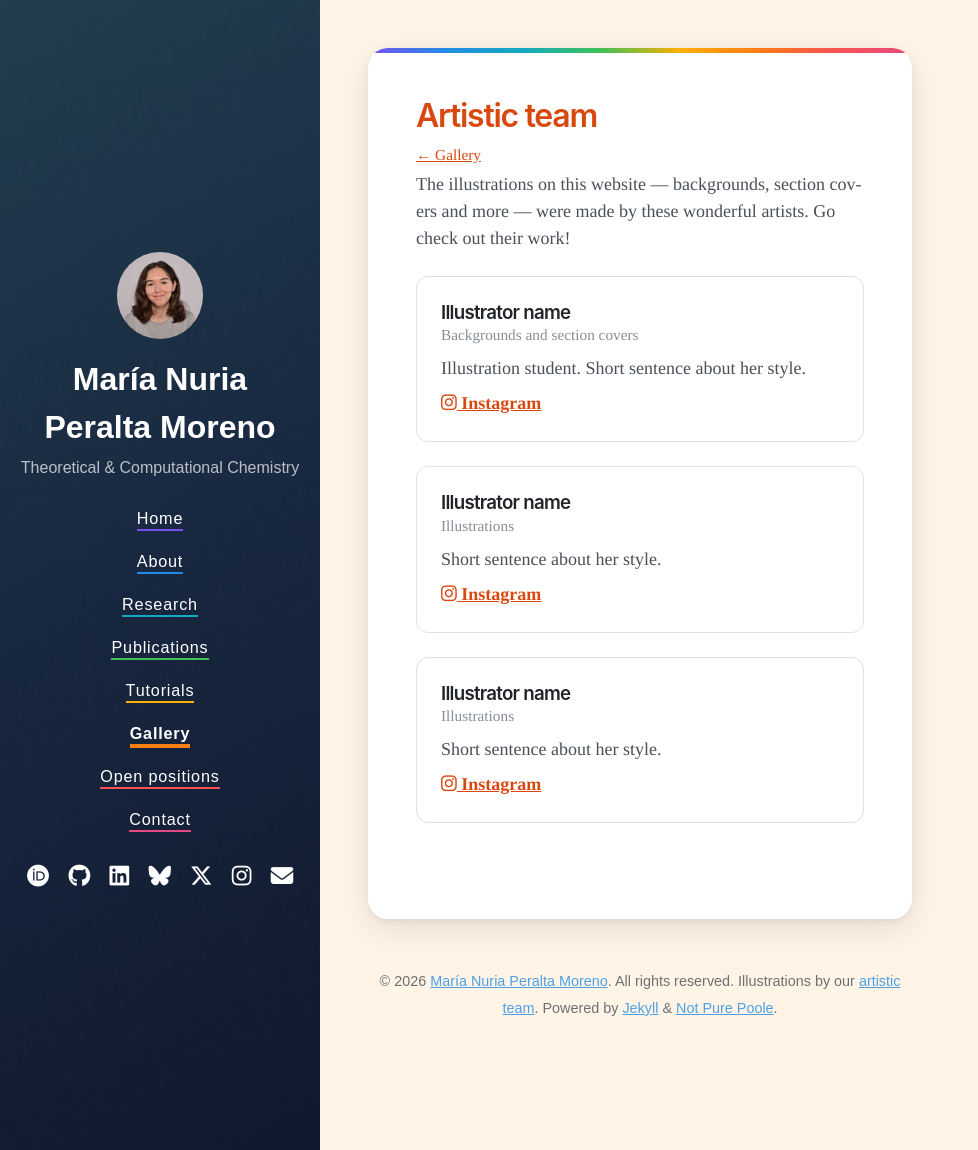
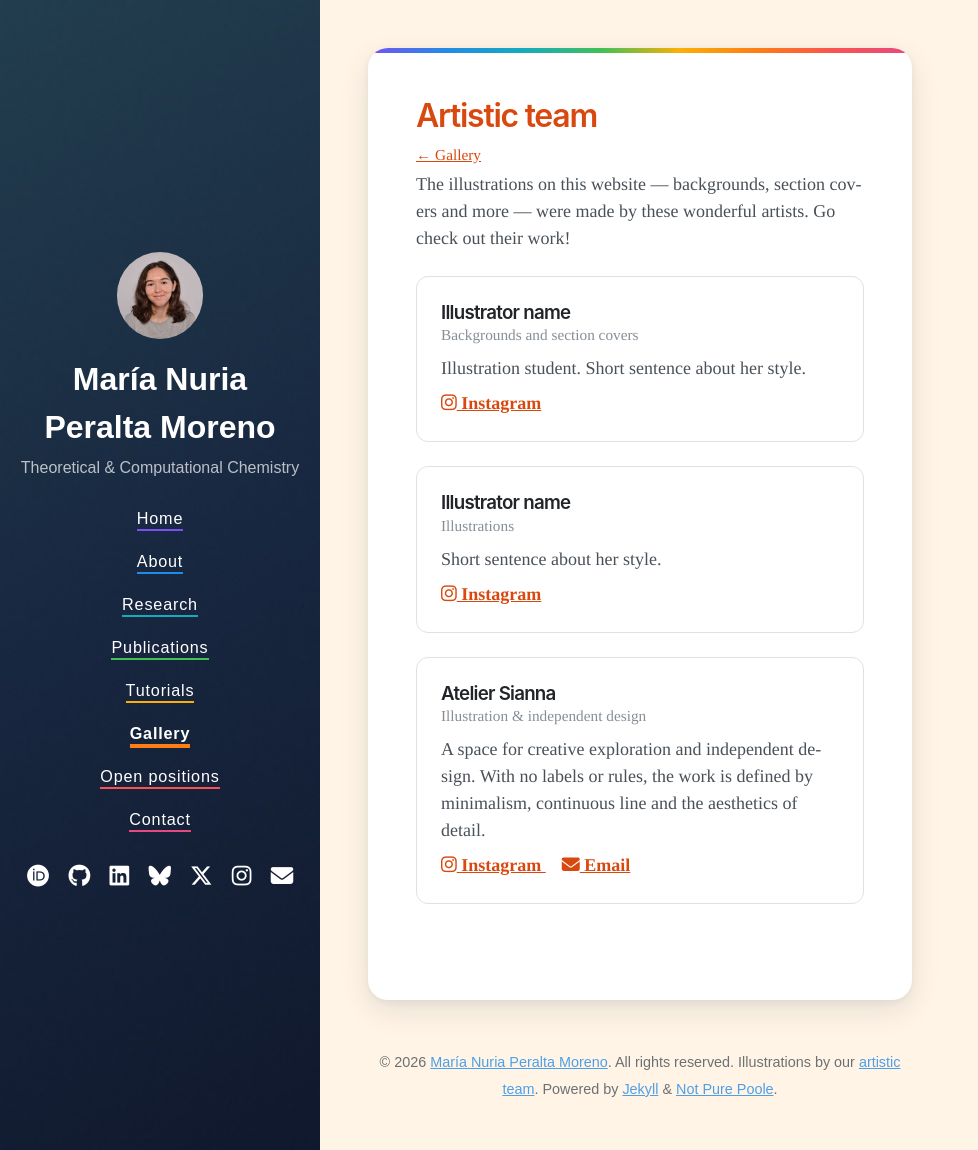
Before and after one commit to Peralta-Moreno-MN/peralta-moreno-mn.github.io, a Jekyll site: the page built from gallery/artistic-team.md, in a window 1280 px wide and 1150 px high. Shown: the whole window, without its empty margins (0-978 px from the left). Built offline with Jekyll 4.4.1, drawn with Linux system fonts in a browser that asks for light colours; nearby versions of some CDN libraries.

Commit message:
Add Atelier Sianna to the artistic team
Co-Authored-By: Claude Opus 5.5 <noreply@anthropic.com>
Claude-Session: https://claude.ai/code/session_01RVu7vXiQr7q9dbwcRqwdMV

```diff
--- a/_data/illustrators.yml
+++ b/_data/illustrators.yml
@@ -14,8 +14,9 @@
   photo: /assets/img/illustrators/illustrator-2.jpg
   bio: Short sentence about her style.
 
-- name: Illustrator name
-  role: Illustrations
-  instagram: https://www.instagram.com/username/
-  photo: /assets/img/illustrators/illustrator-3.jpg
-  bio: Short sentence about her style.
+- name: Atelier Sianna
+  role: Illustration & independent design
+  instagram: https://www.instagram.com/atelier.sianna
+  email: atelier.sianna@gmail.com
+  photo: /assets/img/illustrators/atelier-sianna.jpg
+  bio: A space for creative exploration and independent design. With no labels or rules, the work is defined by minimalism, continuous line and the aesthetics of detail.
--- a/_sass/_custom.scss
+++ b/_sass/_custom.scss
@@ -147,6 +147,7 @@
 
 .illustrator-link {
   font-weight: 600;
+  margin-right: 1rem;
 }
 
 // ===============================================================
--- a/gallery/artistic-team.md
+++ b/gallery/artistic-team.md
@@ -29,7 +29,20 @@ these wonderful artists. Go check out their work!
         <i class="fab fa-instagram"></i> Instagram
       </a>
       {%- endif -%}
+      {%- if artist.email -%}
+      {%- assign parts = artist.email | split: "@" -%}
+      <a class="illustrator-link illustrator-email" href="#" data-u="{{ parts[0] }}" data-d="{{ parts[1] }}">
+        <i class="fas fa-envelope"></i> Email
+      </a>
+      {%- endif -%}
     </div>
   </div>
 {%- endfor -%}
 </div>
+
+<script>
+  // Email addresses are assembled here so spam bots can't read them from the page source.
+  document.querySelectorAll(".illustrator-email").forEach(function (a) {
+    a.href = "mailto:" + a.dataset.u + "@" + a.dataset.d;
+  });
+</script>
```
